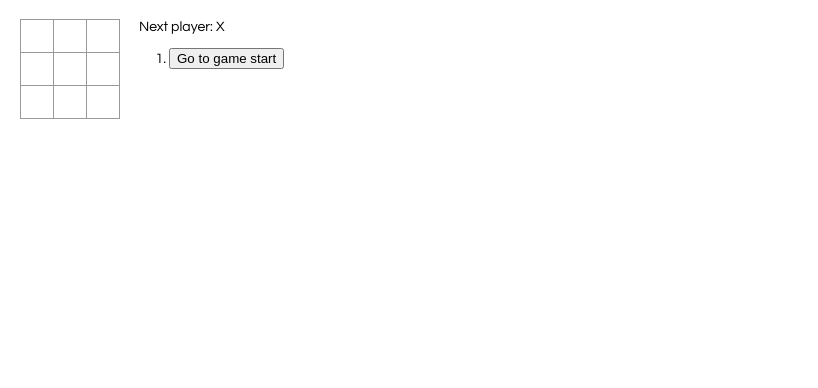
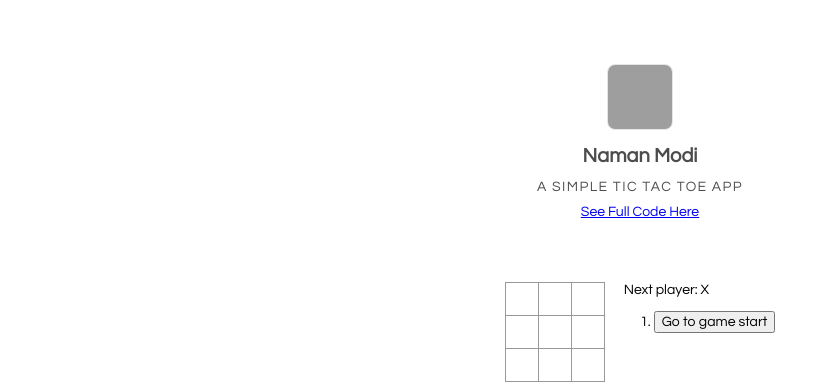
Before and after one commit to imnamanmodi1/tic-tac-toe, a React app: page / in a window 1280 px wide. Shown: the whole page, without its empty margins (0-818 px from the left). Built offline with nearby package versions, Linux system fonts and the light colour scheme; grey boxes are pictures that could not be loaded.

Commit message:
Improved Styling & Added Header

```diff
--- /dev/null
+++ b/src/header.js
@@ -0,0 +1,17 @@
+import React from 'react';
+import 'tachyons';
+
+const Header = () => {
+    return (
+        <div>
+            <header className="tc pv4 pv5-ns">
+                <img src="https://digitaliz.in/wp-content/uploads/2019/02/naman.jpg" className="br3 ba b--black-10 h3 w3" alt="avatar" />
+                    <h1 className="f5 f4-ns fw6 black-70">Naman Modi</h1>
+                    <h2 className="f6 black-70 fw2 ttu tracked">A Simple Tic Tac Toe App</h2>
+                    <a href='https://github.com/imnamanmodi1/tic-tac-toe'>See Full Code Here</a>
+            </header>
+        </div>
+    );
+}
+
+export default Header;
--- a/src/index.js
+++ b/src/index.js
@@ -2,5 +2,11 @@ import React from 'react';
 import ReactDOM from "react-dom";
 import './styles/themeColors.scss';
 import Game from './game';
+import Header from './header'
 
-ReactDOM.render(<Game />, document.getElementById("root"));
+ReactDOM.render(
+    <div>
+        <Header />
+        <Game />
+    </div>
+, document.getElementById("root"));
--- a/src/styles/themeColors.scss
+++ b/src/styles/themeColors.scss
@@ -43,6 +43,7 @@ body {
   .game {
     display: flex;
     flex-direction: row;
+    justify-content: center;
   }
 
   .game-info {
```
Also changed, not shown: package.json (+4 -3 lines), 1 other file.
